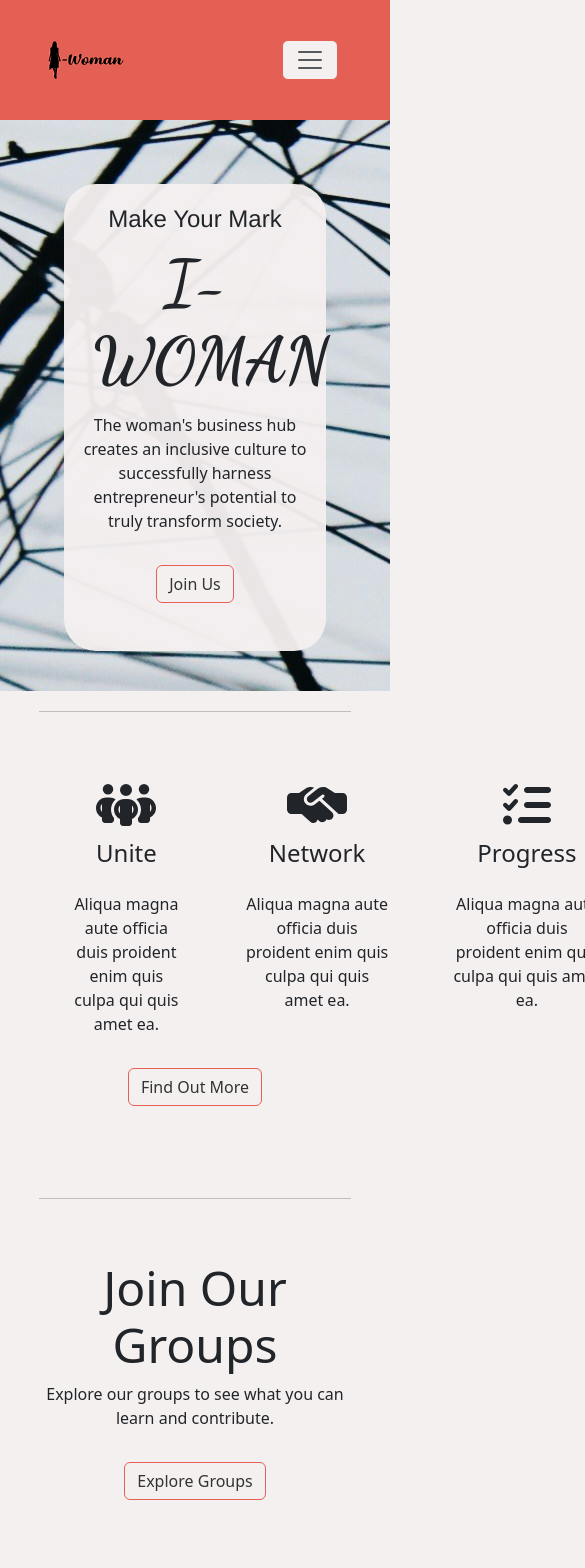
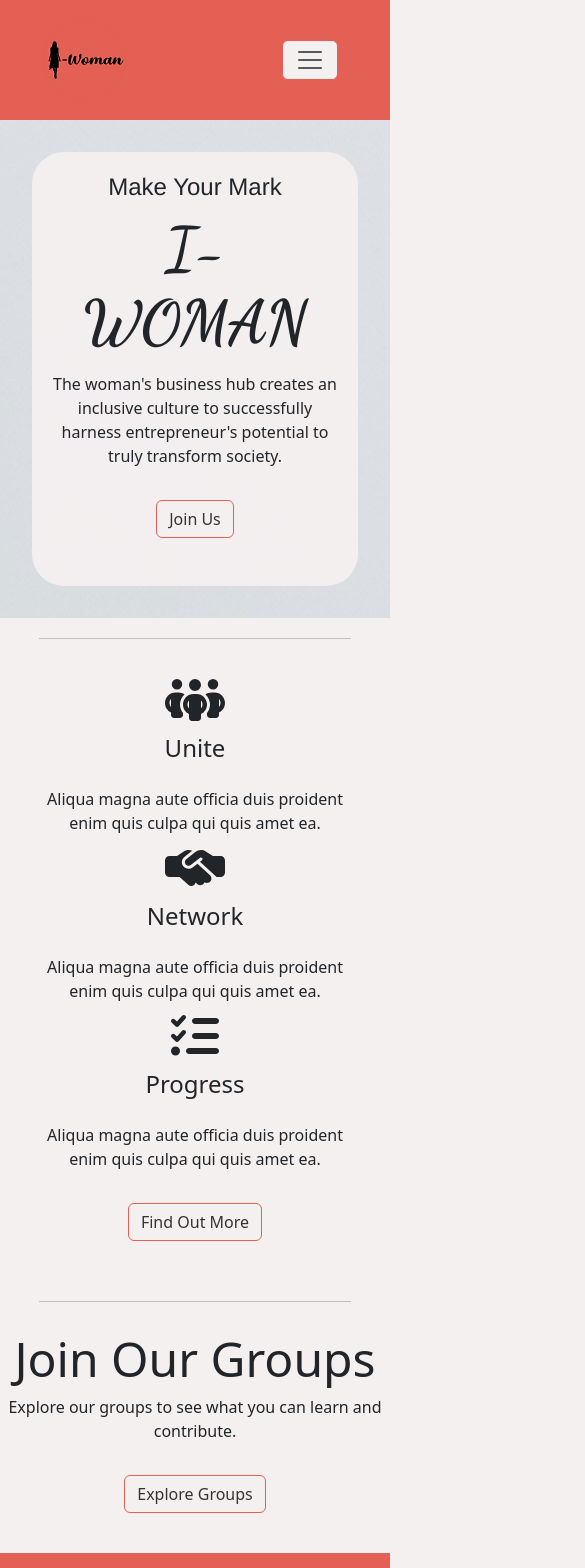
Before and after one commit to jennysiu/i-woman, a React (Vite) app: page / in a window 390 px wide. Shown: the top 1568 px of the page, 585 px wide, since content can reach past the window. Built offline with nearby package versions, Linux system fonts and the light colour scheme.

Commit message:
pages responsive

```diff
--- a/src/index.css
+++ b/src/index.css
@@ -42,7 +42,7 @@ body {
 h1 {
   margin: 0.2em;
   font-family: "Dancing Script";
-  font-size: 4em;
+  font-size: 3.8em;
   font-weight: bolder;
 
 }
@@ -112,7 +112,7 @@ hr {
 
 /* HOME PAGE */
 .home-header {
-  background-image: url(../public/assets/images/network-threads-img.jpg);
+  background-image: url(../public/assets/images/colour-splash.jpg);
 }
 
 
@@ -225,7 +225,8 @@ margin: 2em;
 }
 
 .feed-message {
-  margin-bottom: 1em;
+  margin: 0 1em;
+  margin-bottom: 0.5em;
   text-align: left;
 }
 
@@ -236,6 +237,7 @@ margin: 2em;
 }
 
 .comment-input {
+  padding: 0 1em;
   margin-top: 1em;
 }
 
@@ -291,3 +293,57 @@ margin: 2em;
   padding: 0;
   text-align: left;
 }
+
+/* RESPONSIVENESS */
+
+@media (max-width: 600px) {
+
+  header {
+    padding: 2em;
+  }
+
+  section {
+    padding: 0.5em;
+  }
+
+  /* home page */
+  .home-header {
+    padding: 2em;
+  }
+  .goals {
+    display: flex;
+    flex-direction: column;
+  }
+
+  /* about page */
+  .about-us-para {
+    padding: 0 2em;
+  }
+  .about-img {
+    width: 75%;
+  }
+
+  /* groups page */
+
+  .feed {
+    padding: 0.1em;
+  }
+  .feed-header {
+    display: flex;
+    flex-direction: column;
+  }
+
+
+}
+
+@media (min-width: 900px) {
+  .container {
+    width: 75%;
+  }
+}
+
+@media (min-width: 1200px) {
+  .container {
+    width: 70%;
+  }
+}
--- a/src/pages/Groups.jsx
+++ b/src/pages/Groups.jsx
@@ -54,13 +54,16 @@ const Groups = () => {
 
         <div className="container-fluid">
           <div className="row">
-            <div className="col-8">
+            <div className="col-12 col-md-8 col-lg-8 col-xl-8">
               <section className="share-something-section">
                 <div className="share-something">
                   <div className="row">
-                    <div className="col-10">
+                    <div className="col-9 col-md-10 col-lg-10 col-xl-10">
                       <Form>
-                        <Form.Group className="mb-3 text-input" controlId="text">
+                        <Form.Group
+                          className="mb-3 text-input"
+                          controlId="text"
+                        >
                           <Form.Control
                             type="text"
                             placeholder="Share something..."
@@ -70,7 +73,7 @@ const Groups = () => {
                         </Form.Group>
                       </Form>
                     </div>
-                    <div className="col-2">
+                    <div className="col-1 col-md-2 col-lg-2 col-xl-2">
                       <Button variant="primary" className="post-btn">
                         Post
                       </Button>{" "}
@@ -96,13 +99,12 @@ const Groups = () => {
                           <div className="col-1">
                             <h5 className="initials">{feed.initials}</h5>
                           </div>
-                          <div className="col-8 feed-info">
+                          <div className="col-10 feed-info">
                             <p>{feed.name}</p>
                             <p className="date-posted">
                               {feed["date-posted"]} Posted on: {feed.group}
                             </p>
                           </div>
-                          <div>{/* share and more icons */}</div>
                         </div>
 
                         <div className="row">
@@ -143,7 +145,7 @@ const Groups = () => {
               </div>
             </div>
 
-            <div className="col-4">
+            <div className="col-12 col-md-4 col-lg-4 col-xl-4">
               <section id="my-groups-section">
                 <div className="my-groups">
                   <div className="search-group-outline">
```
